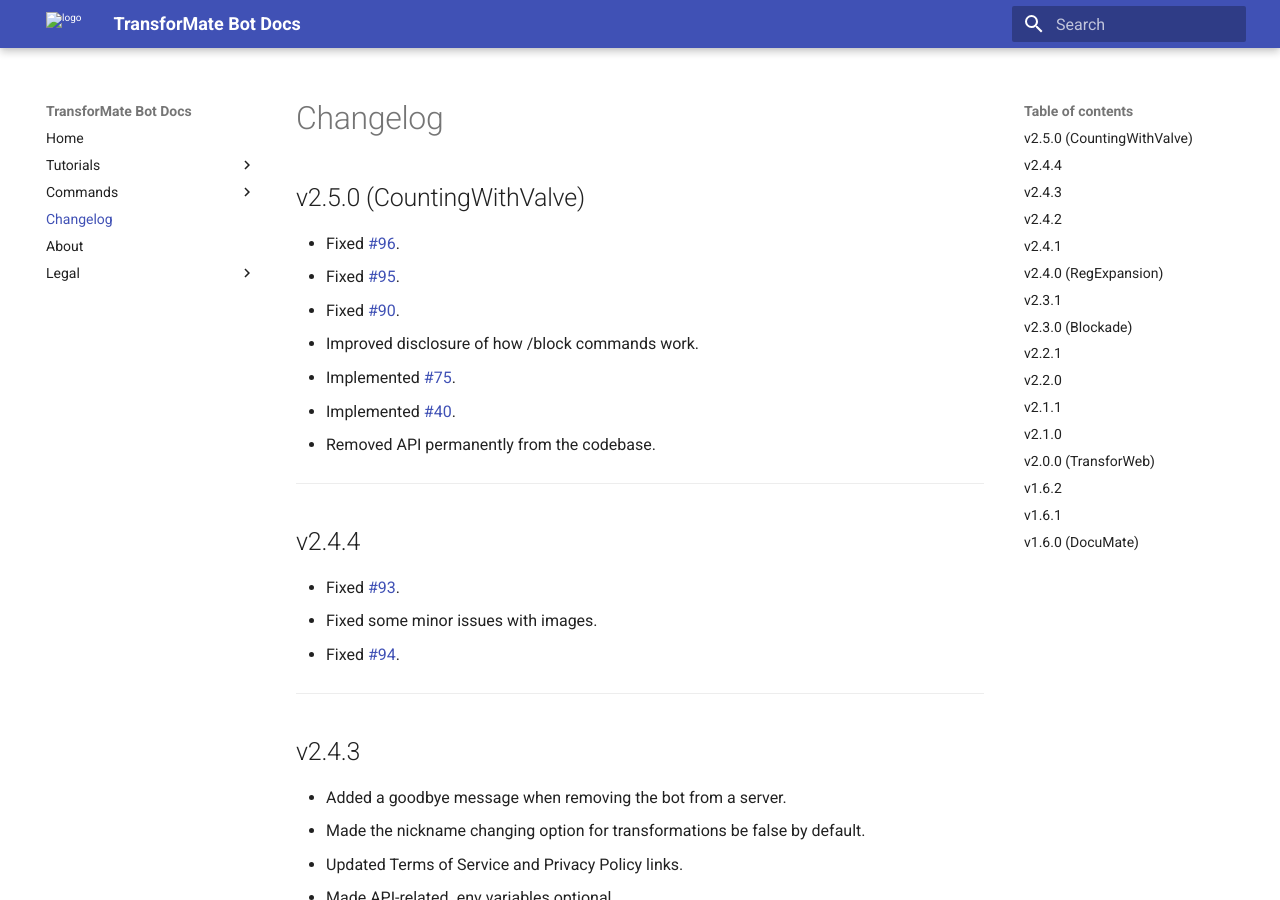
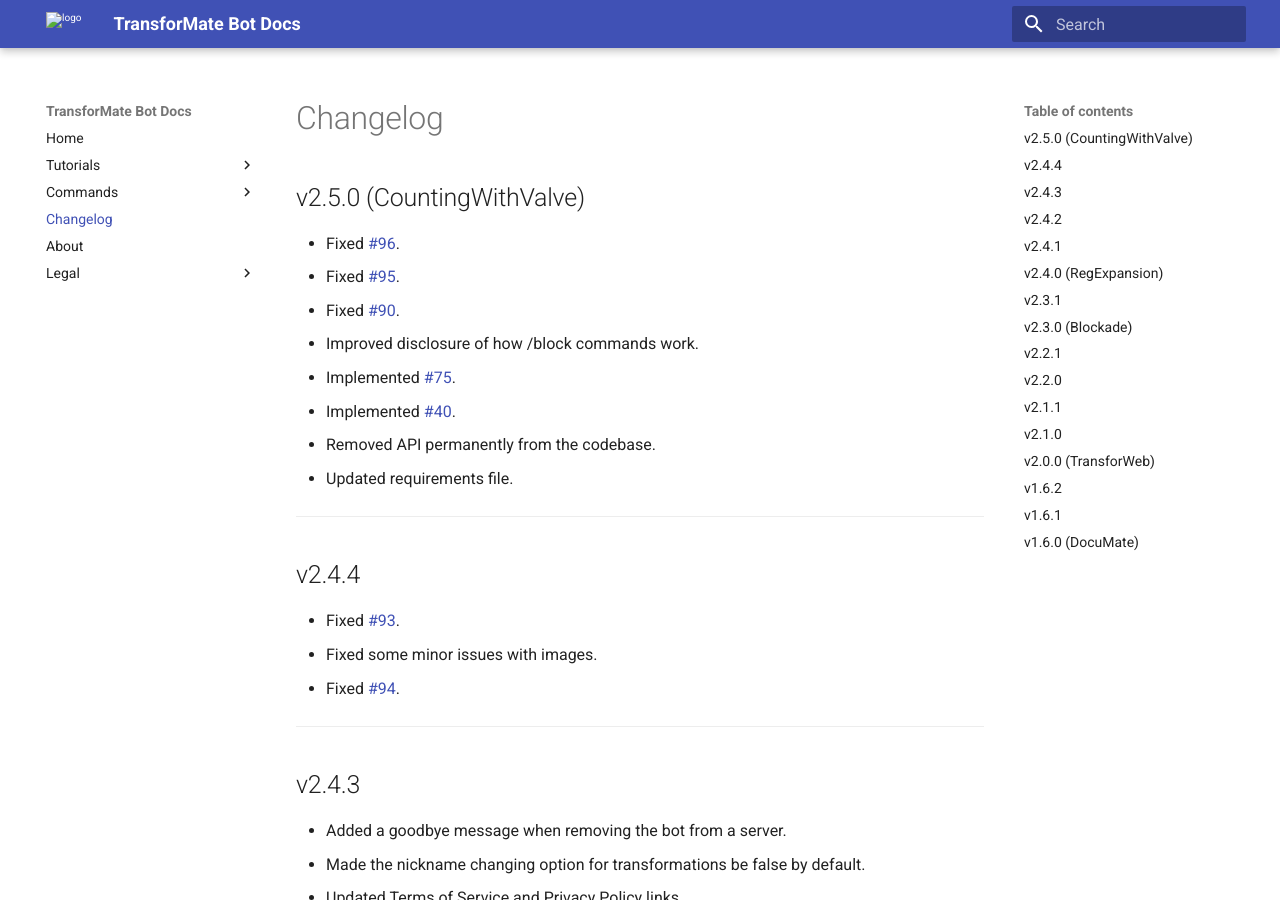
Before and after one commit to dorythecat/TransforMate, an MkDocs documentation site: the page built from docs/changelog.md, in a window 1280 px wide and 900 px high. Built offline with MkDocs 1.6.1 and Material for MkDocs 9.7.7, drawn with Linux system fonts in a browser that asks for light colours.

Commit message:
Updated requirements file

```diff
--- a/docs/changelog.md
+++ b/docs/changelog.md
@@ -6,6 +6,7 @@
 - Implemented [#75](https://github.com/dorythecat/TransforMate/issues/75).
 - Implemented [#40](https://github.com/dorythecat/TransforMate/issues/40).
 - Removed API permanently from the codebase.
+- Updated requirements file.
 
 ---
 
--- a/requirements.txt
+++ b/requirements.txt
@@ -1,3 +1,3 @@
 py-cord[speed]~=2.6.1
-python-dotenv~=1.1.1
+python-dotenv~=1.2.1
 requests~=2.32.4
```
